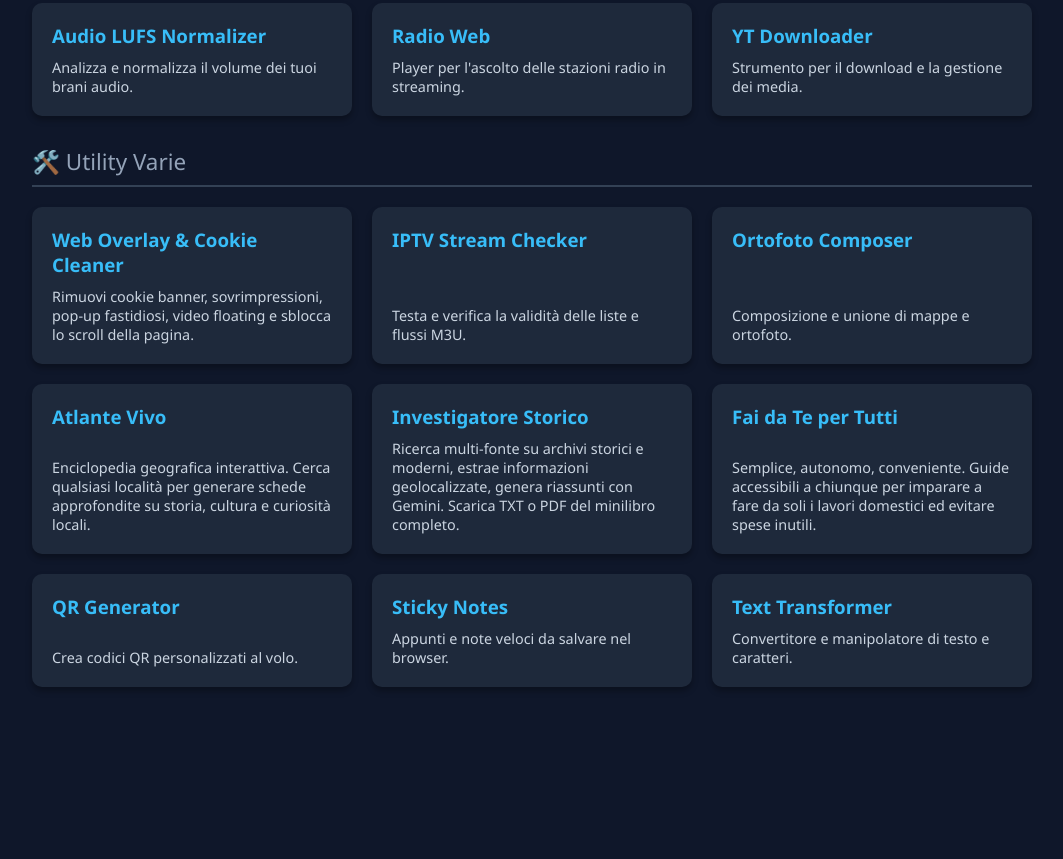
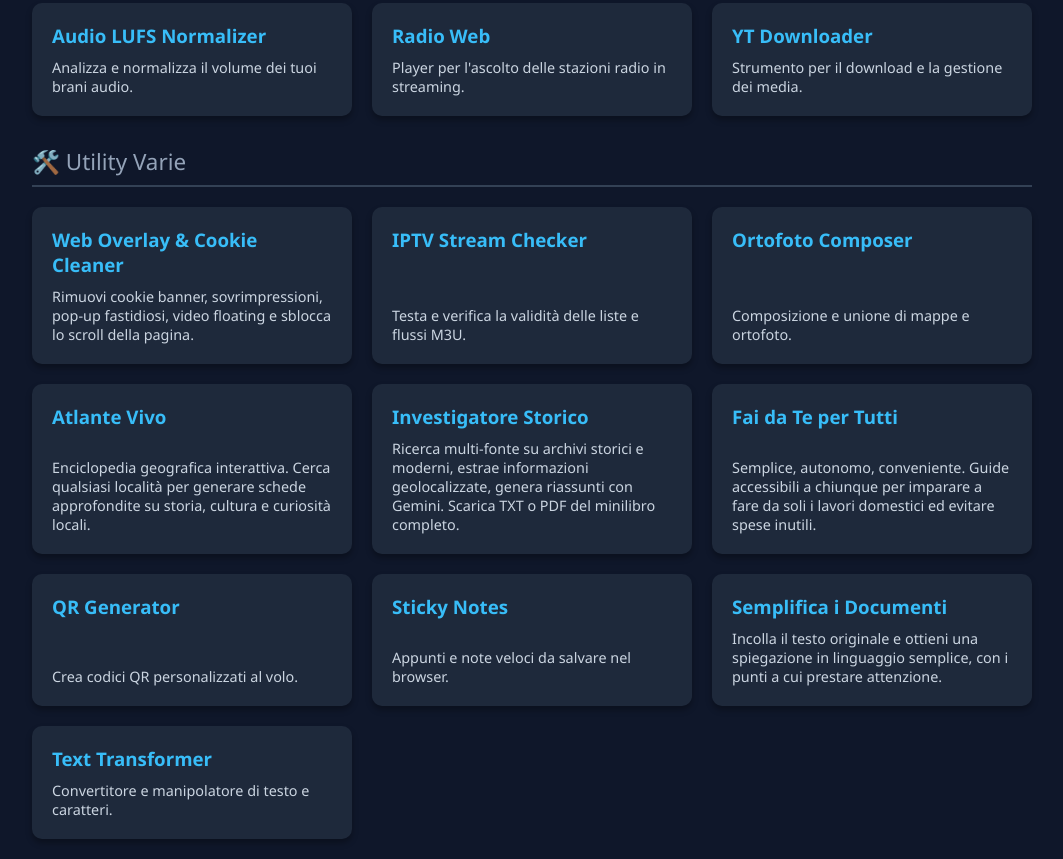
Before and after one commit to ginomino0/App-HUB, a plain HTML site: page index.html in a window 1280 px wide. Shown: the part 827-1686 px from the top of the page, without its empty margins (108-1171 px from the left). Before the commit the page ends 1534 px from the top, so only its background shows below. Drawn offline with Linux system fonts and the light colour scheme.

Commit message:
Update index.html

```diff
--- a/index.html
+++ b/index.html
@@ -173,6 +173,10 @@
       <h3>Sticky Notes</h3>
       <p>Appunti e note veloci da salvare nel browser.</p>
     </a>
+    <a href="Semplifica-documenti.html" class="card">
+      <h3>Semplifica i Documenti</h3>
+      <p>Incolla il testo originale e ottieni una spiegazione in linguaggio semplice, con i punti a cui prestare attenzione.</p>
+    </a>
     <a href="Text-transformer.html" class="card">
       <h3>Text Transformer</h3>
       <p>Convertitore e manipolatore di testo e caratteri.</p>
```
